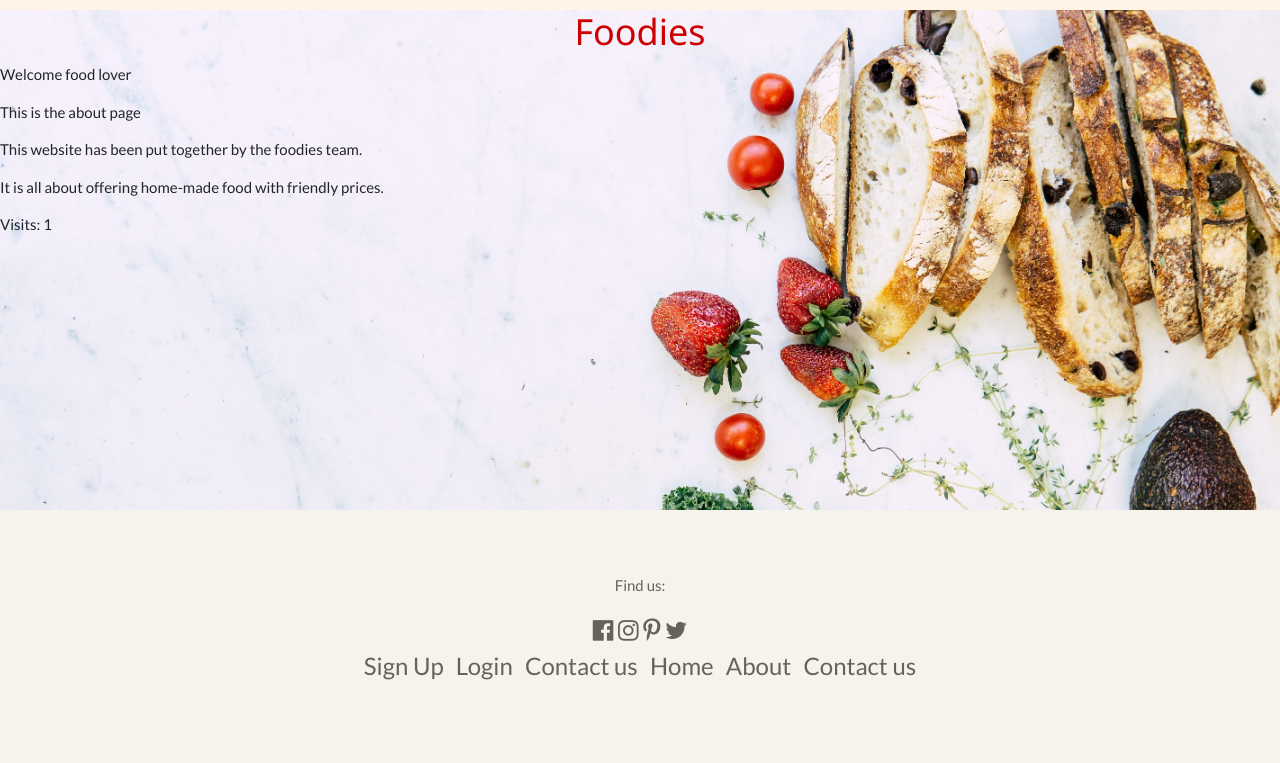
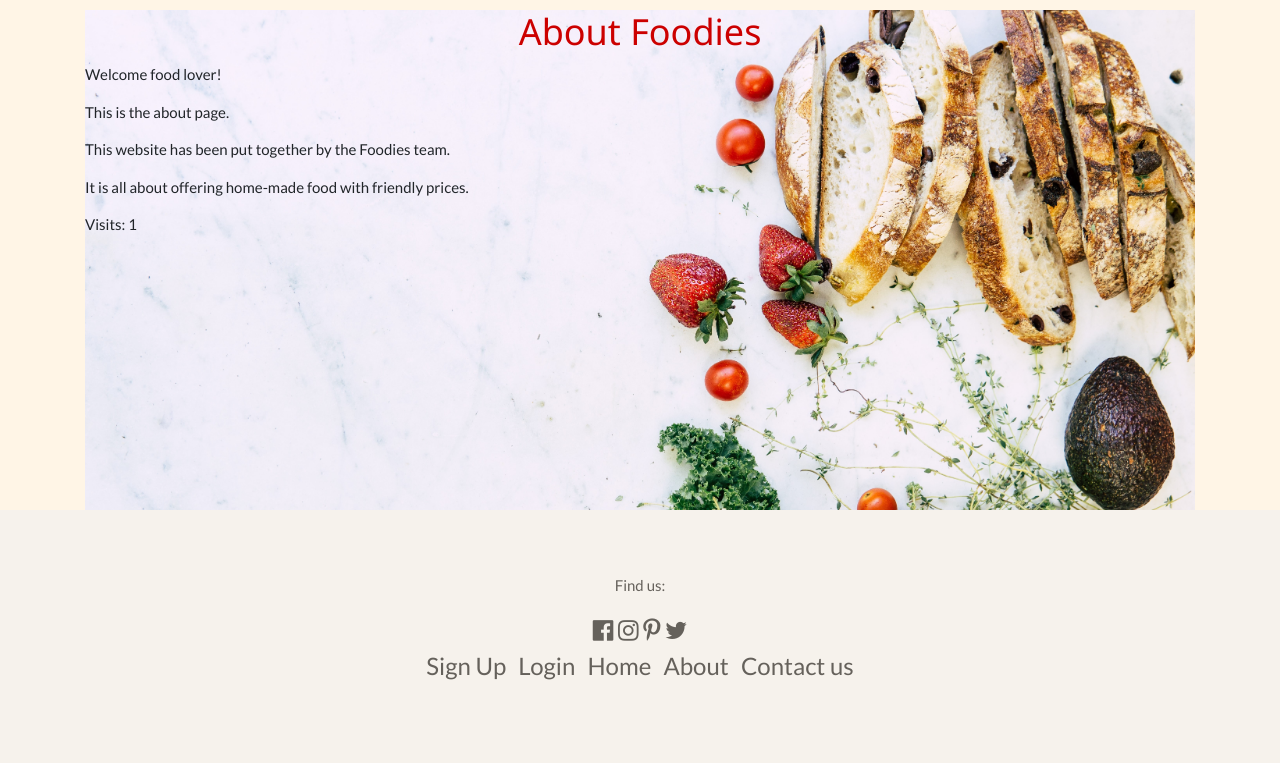
Before and after one commit to hmannelig/itech, a Django app: page /foodies/about/ in a window 1280 px wide. Shown: the part 196-959 px from the top of the page. Run offline with Django 3.2, Linux system fonts and the light colour scheme; some libraries are stand-ins or nearby versions.

Commit message:
updated the footer and the about page

```diff
--- a/templates/foodies/about.html
+++ b/templates/foodies/about.html
@@ -8,13 +8,27 @@
 
 {% block body_block %}
 
+
 <div class= "aboutStyle">
-    <h1>Foodies</h1>
-    <p>Welcome food lover</p>
-    <p>This is the about page</p>
-   	<p>This website has been put together by the foodies team.</p>
-   	<p>It is all about offering home-made food with friendly prices.</p>
-    <p>Visits: {{ visits }}</p>
-</div>
+    <h1>About Foodies</h1>
+
+  		<div class="row">
+  			<div class="col"> <p>Welcome food lover!</p> </div>
+  		</div>
+  		<div class="row">
+  			<div class="col"> <p> This is the about page.</p> </div>
+  		</div>
+  		<div class="row">
+  			<div class="col"> <p>This website has been put together by the Foodies team.</p> </div>
+  		</div>
+  		<div class="row">
+  			<div class="col"> <p>It is all about offering home-made food with friendly prices.</p> </div>
+  		</div>
+  		<div class="row">
+  			<div class="col"> <p>Visits: {{ visits }}</p> </div>
+  		</div>
+
+
+ </div>
 
 {% endblock %}
--- a/templates/foodies/base.html
+++ b/templates/foodies/base.html
@@ -27,8 +27,10 @@
 		{% include 'foodies/header.html' %}
 
 		<section>
+			<div class="container">
 			{% block body_block %}
 			{% endblock %}
+			</div>
 		</section>
 
 		{% include 'foodies/footer.html' %}
--- a/templates/foodies/footer.html
+++ b/templates/foodies/footer.html
@@ -25,7 +25,6 @@
         {% else %}
         <li class="list-inline-item"><a href="{% url 'foodies:register' %}">Sign Up</a></li>
         <li class="list-inline-item"><a href="{% url 'foodies:login' %}">Login</a></li>
-        <li class="list-inline-item"><a href="{% url 'foodies:contact_us' %}">Contact us</a></li>
         {% endif %}
         <li class="list-inline-item"><a href="{% url 'foodies:index' %}">Home</a></li>
         <li class="list-inline-item"><a href="{% url 'foodies:about' %}">About</a></li>
```
